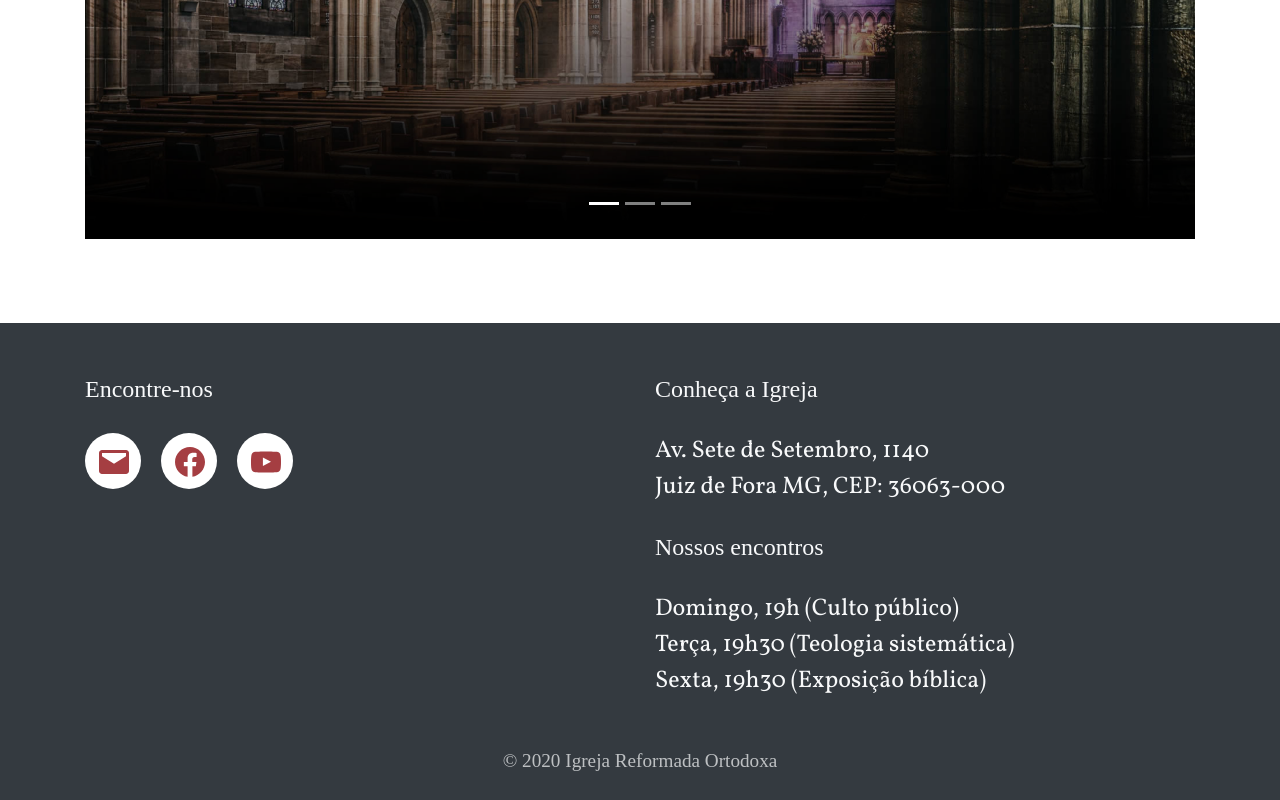
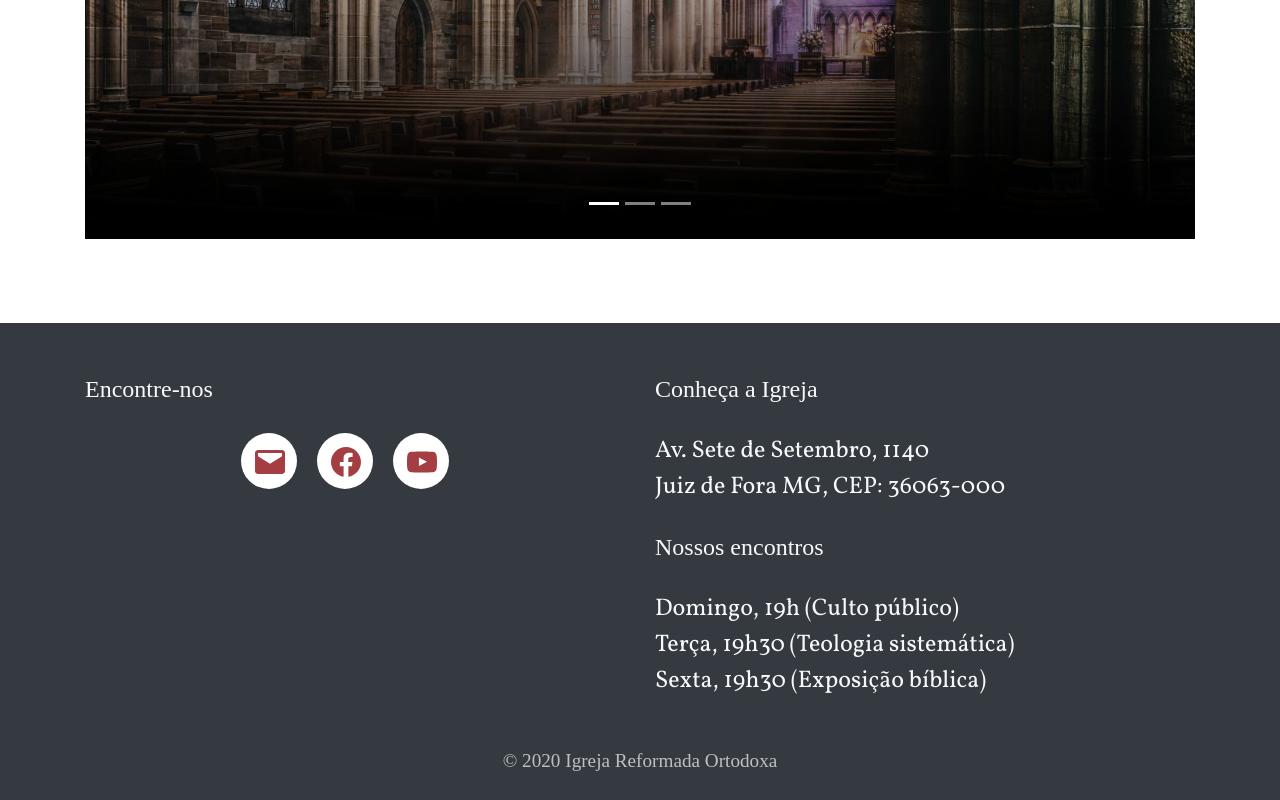
Before and after one commit to brneor/iro.org.br, a Gatsby site: page / in a window 1280 px wide. Shown: the part 1952-2752 px from the top of the page. Built offline with nearby package versions, Linux system fonts and the light colour scheme; Gatsby itself is replaced by a stand-in of ours; a web font is replaced by a local one.

Commit message:
Ajuste botões footer

```diff
--- a/src/styles/global.css
+++ b/src/styles/global.css
@@ -53,6 +53,12 @@ footer {
   position: absolute;
   width: 100%;
   padding-top: 2rem;
+}
+footer p.links {
+  text-align: center;
+}
+footer .links a {
+  margin-bottom: 10px;
 }
 .copyright {
   text-align: center;
```
